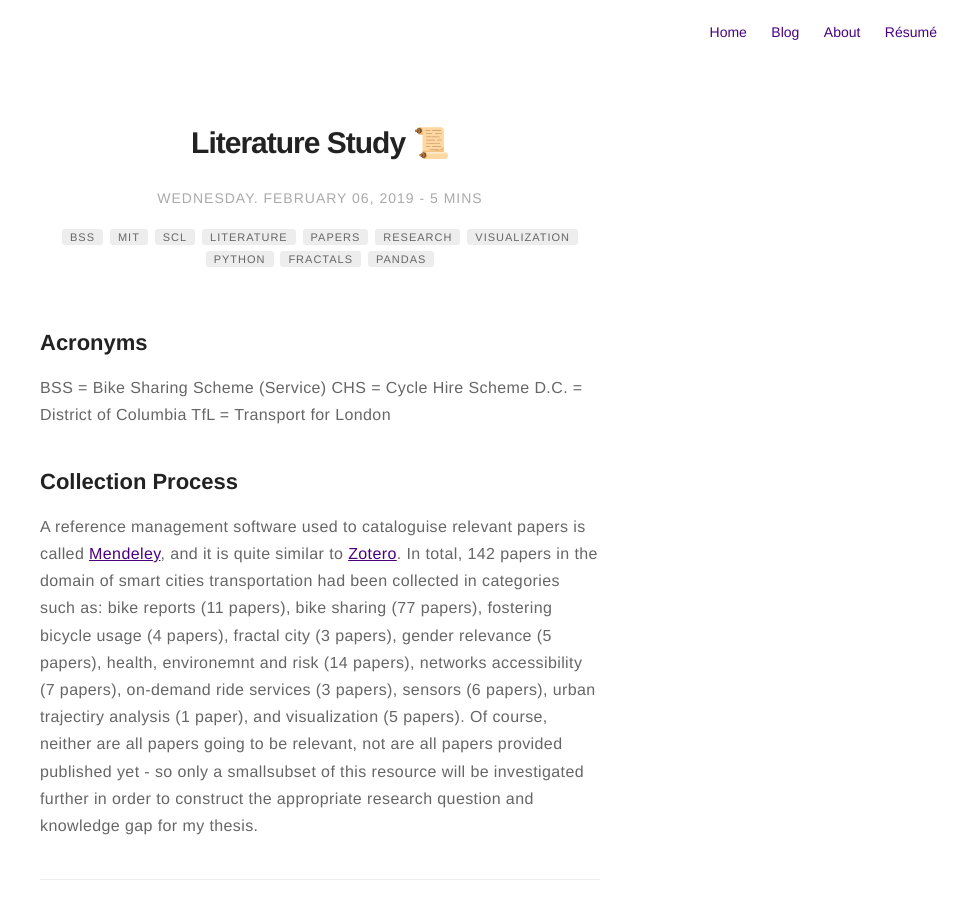
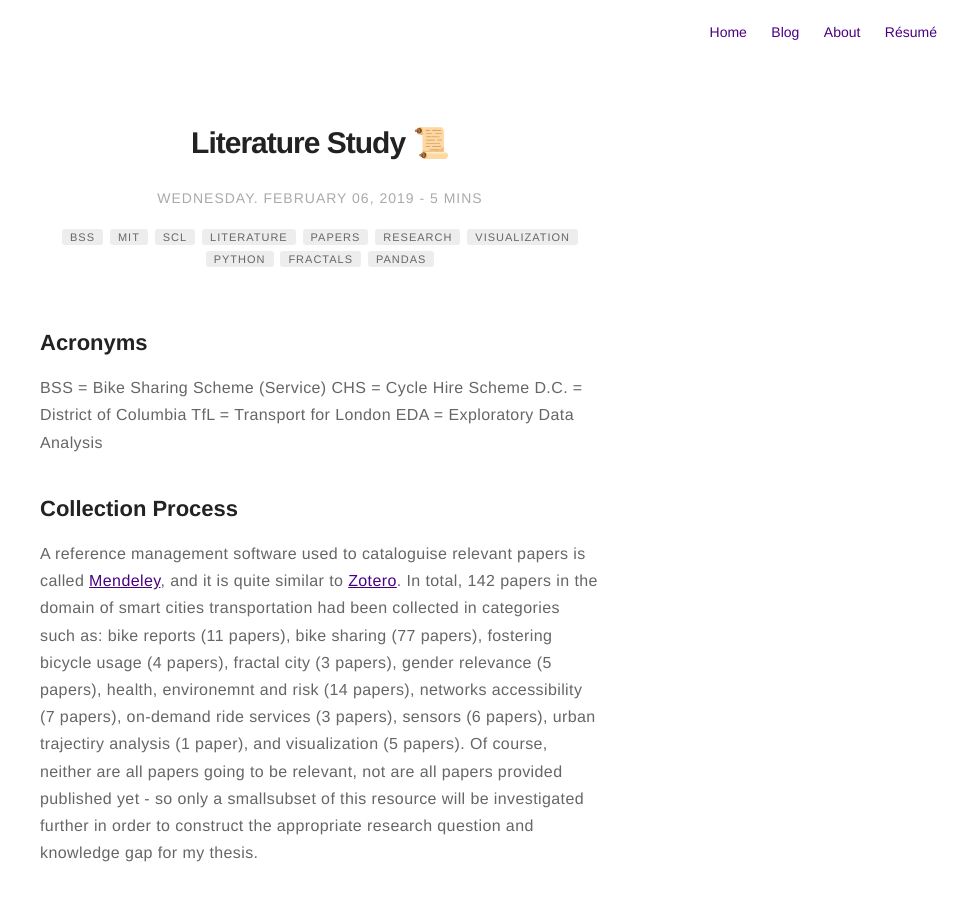
Before and after one commit to dljubenk/dljubenk.github.io, a Jekyll site: the page built from _posts/2019-02-06-literature-study.markdown, in a window 1280 px wide and 900 px high. Shown: the whole window, without its empty margins (320-1280 px from the left). Built offline with Jekyll 4.4.1, drawn with Linux system fonts in a browser that asks for light colours; emoji names are drawn with the system emoji font; comment, search, counter and statistics services are not loaded; some of the changed text lies outside the part shown.

Commit message:
Update 2019-02-06-literature-study.markdown

```diff
--- a/_posts/2019-02-06-literature-study.markdown
+++ b/_posts/2019-02-06-literature-study.markdown
@@ -28,6 +28,7 @@ BSS = Bike Sharing Scheme (Service)
 CHS = Cycle Hire Scheme
 D.C. = District of Columbia
 TfL = Transport for London
+EDA = Exploratory Data Analysis
 
 ## Collection Process
 
@@ -107,6 +108,8 @@ Contribution 1 - a new technique for deriving customers’ workplace areas and l
 
 Contribution 2 - a visual analytics approach that facilitates a data-driven discourse between a diverse set of stakeholders in a project (data analysts, domain scpecialists, etc.) ->  a process of chauffeuring??? -> computer-supported collaborative work -> Collaborative visual analytics
 
+EDA showed: Journeys at peak-times seemed to be dominated by particular types of people: male users and those living outside of London.
+
 ---
 ## Paper 3
 ---
```
